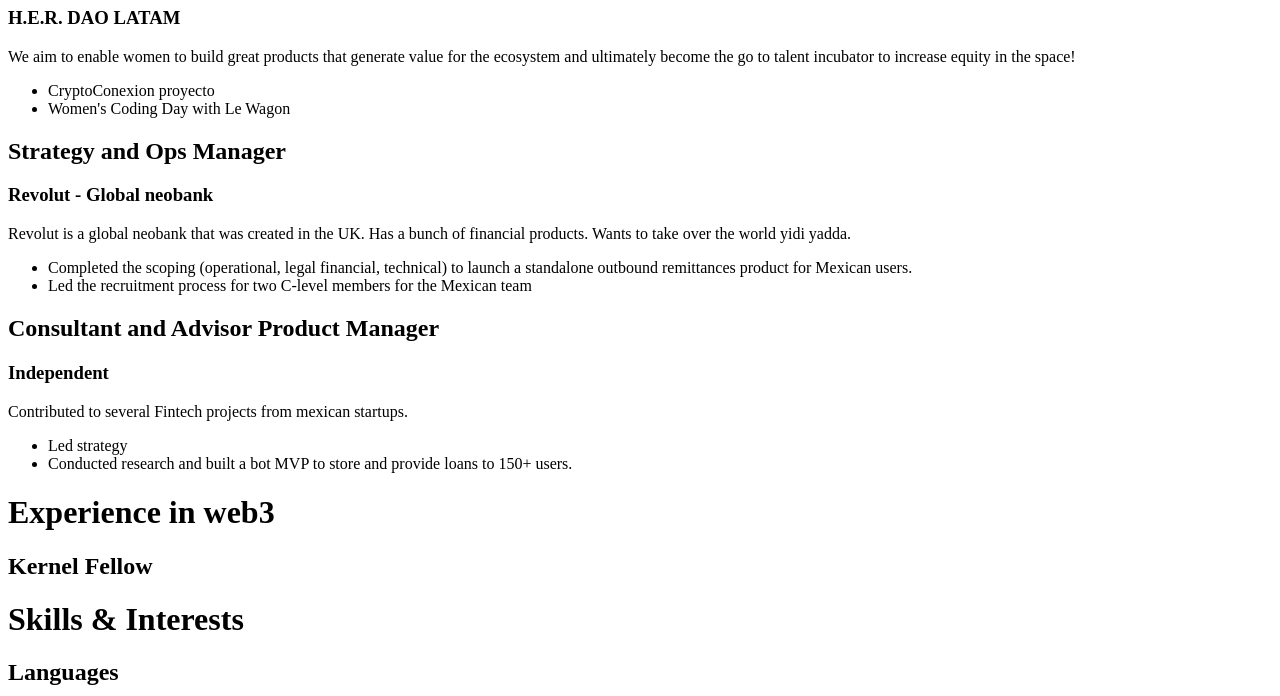
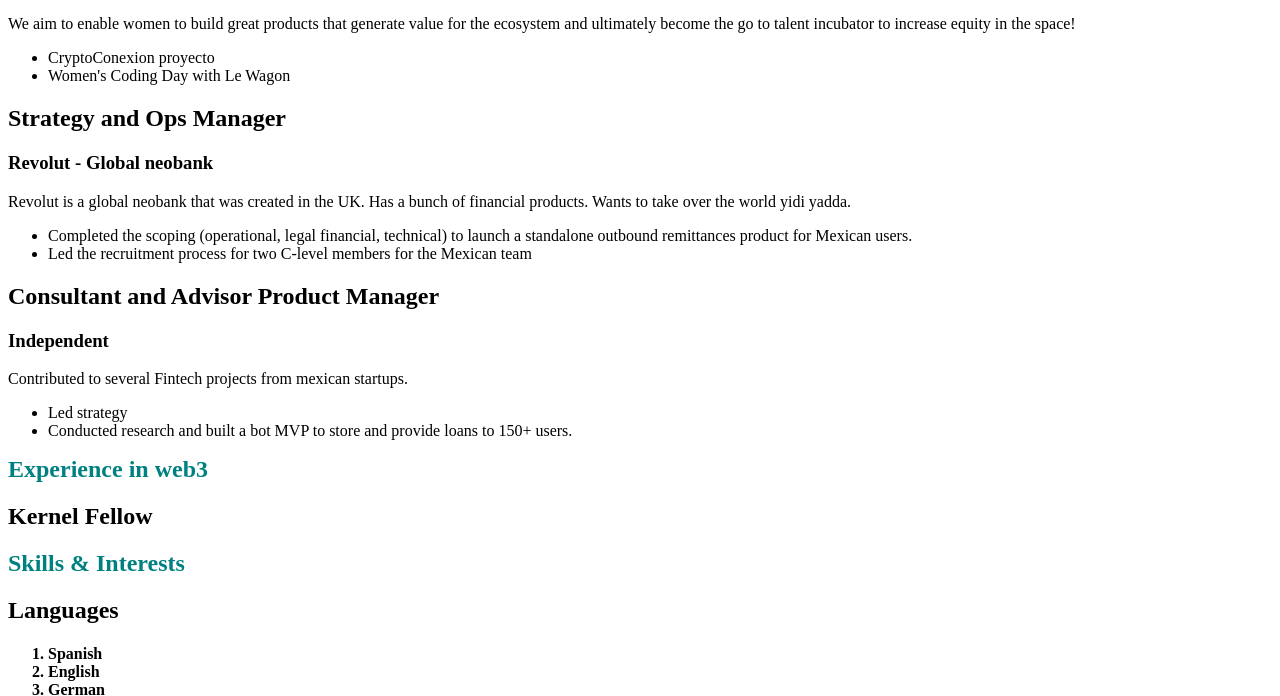
Before and after one commit to 0xyNaMu/Resume, a plain HTML site: page index.html in a window 1280 px wide. Shown: the part 257-953 px from the top of the page. Drawn offline with Linux system fonts and the light colour scheme; a web font is replaced by a local one.

Commit message:
Update style.css

```diff
--- a/style.css
+++ b/style.css
@@ -1 +1,4 @@
 /* Write some CSS below */
+h1 {
+  color: teal;
+  font-size: 24px;}
```
